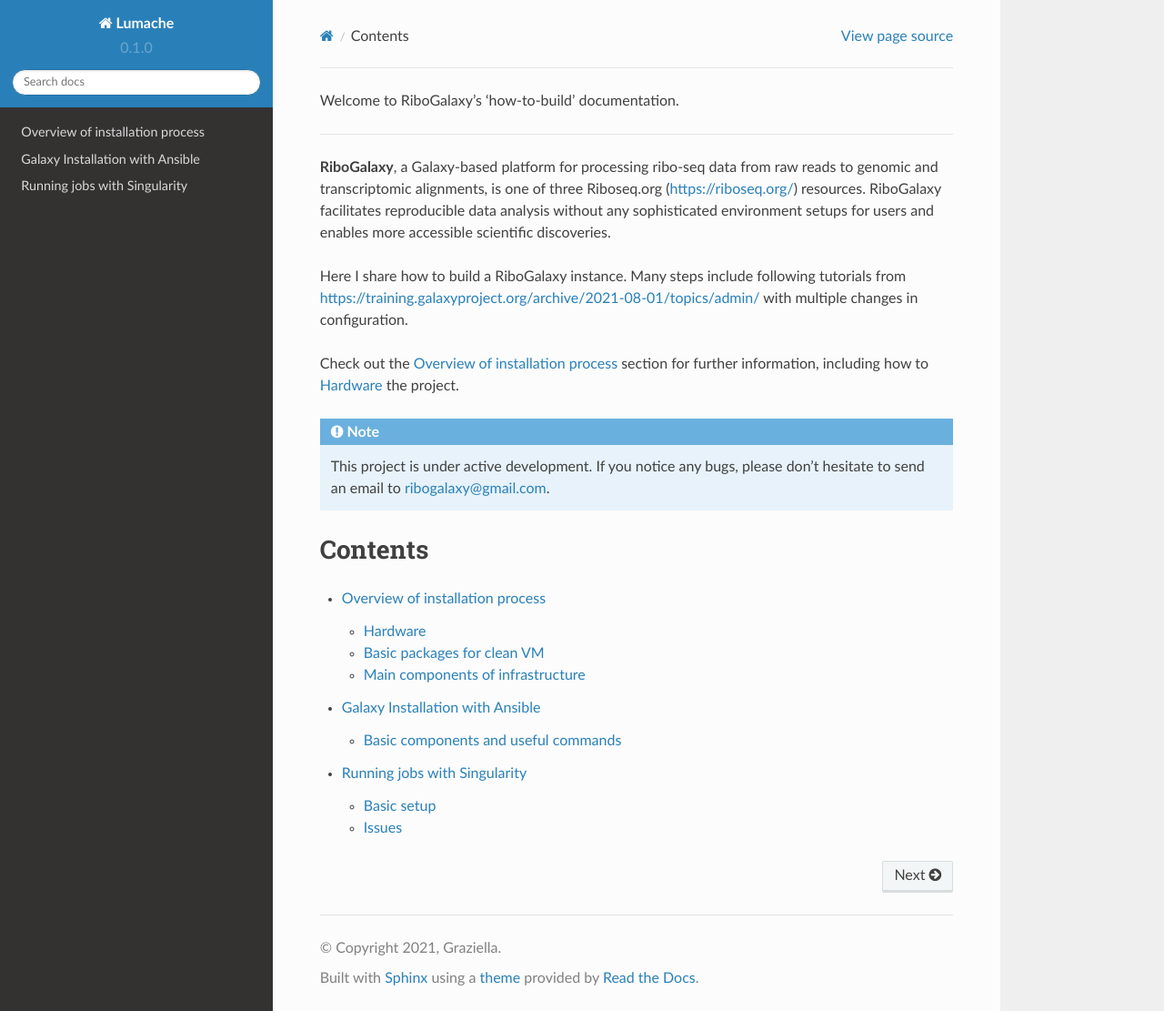
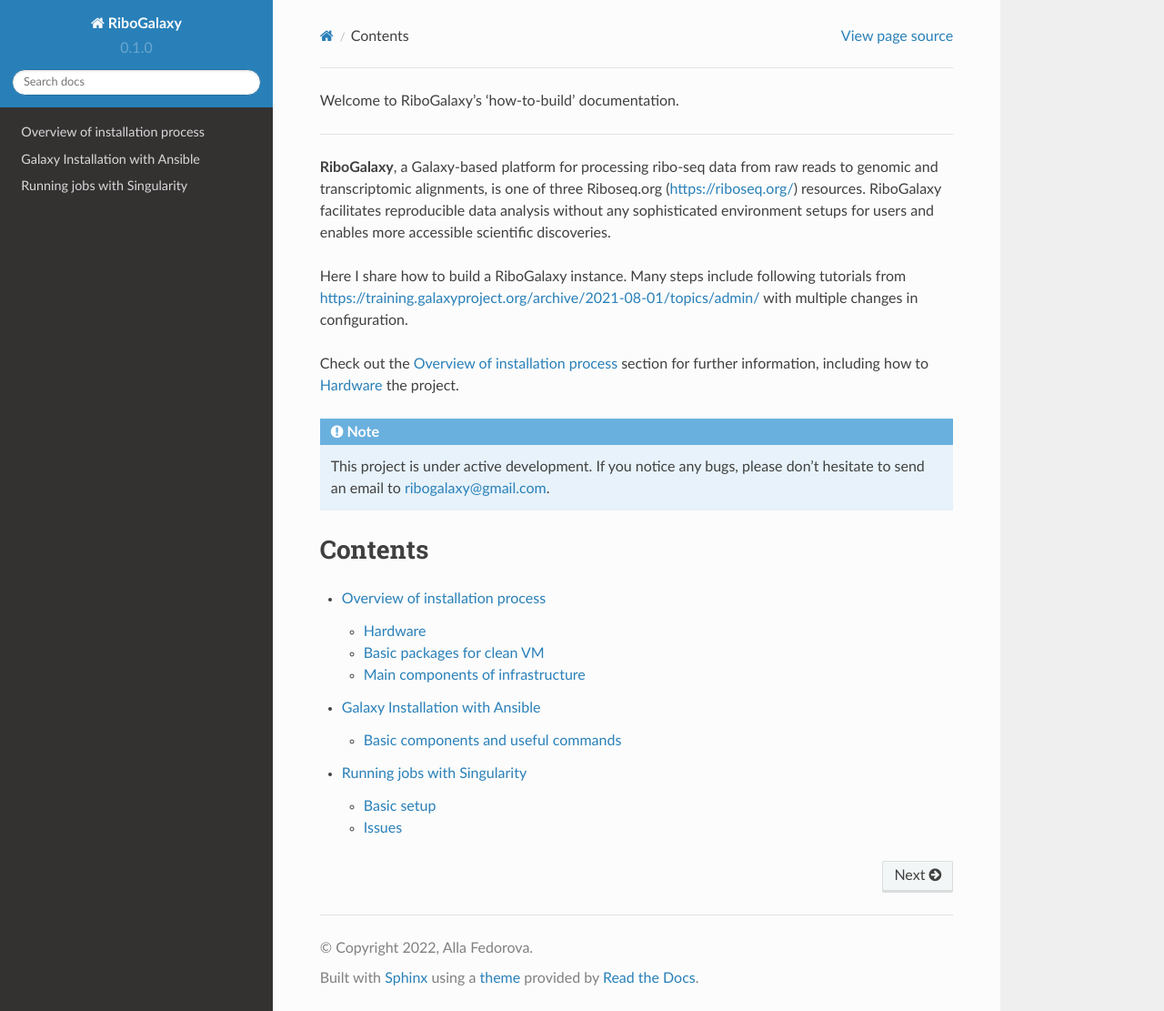
Before and after one commit to triasteran/RiboGalaxy_docs, a Sphinx documentation site: the page built from docs/source/index.rst, in a window 1280 px wide and 1111 px high. Shown: the whole window at 91% size. Built offline with Sphinx 7.4.7 and the Read the Docs theme 2.0.0, drawn with Linux system fonts in a browser that asks for light colours; pages that are not in the unit, such as notebooks, are missing from menus.

Commit message:
Update conf.py

```diff
--- a/docs/source/conf.py
+++ b/docs/source/conf.py
@@ -2,9 +2,9 @@
 
 # -- Project information
 
-project = 'Lumache'
-copyright = '2021, Graziella'
-author = 'Graziella'
+project = 'RiboGalaxy'
+copyright = '2022, Alla Fedorova'
+author = 'Alla Fedorova'
 
 release = '0.1'
 version = '0.1.0'
```
